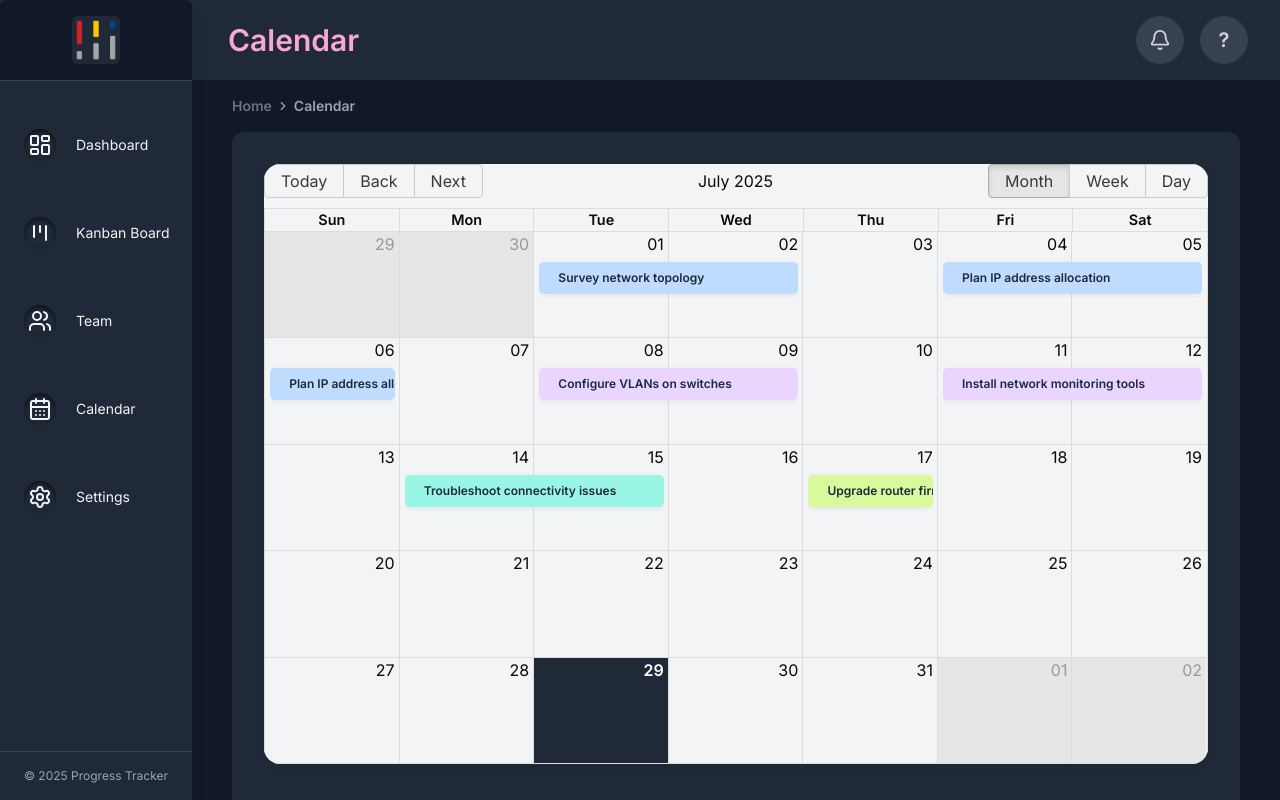
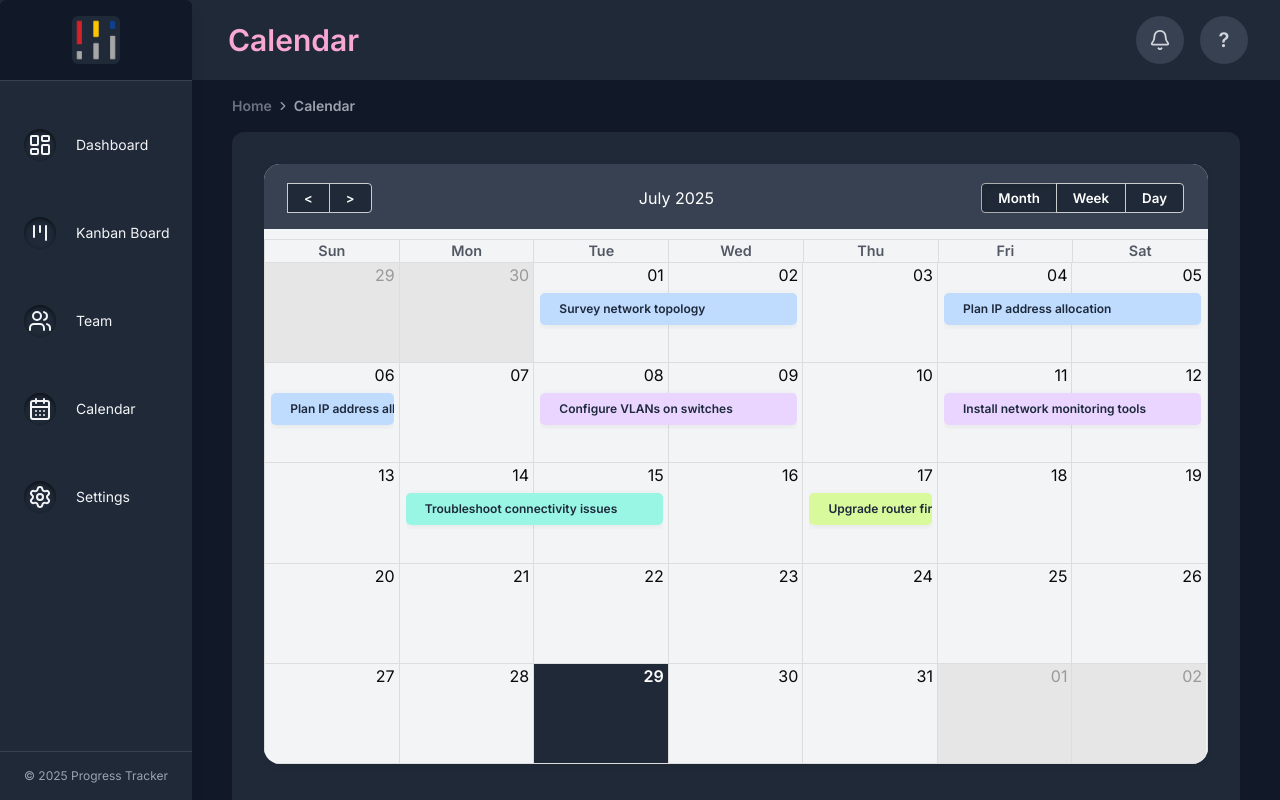
Before and after one commit to definitelynotjin/progress-tracker, a Next.js app in the folder frontend/: page /calendar in a window 1280 px wide. Shown: the top 800 px of the page. Built offline with nearby package versions, Linux system fonts and the light colour scheme; no server answers.

Commit message:
feat: update calendar styles for toolbar and today indicators; enhance button visibility and accessibility

```diff
--- a/frontend/src/app/components/calendar/calendar.module.css
+++ b/frontend/src/app/components/calendar/calendar.module.css
@@ -80,59 +80,3 @@
     box-shadow: 0 4px 16px 0 rgba(30, 41, 59, 0.10);
 
 }
-
-.rbc-toolbar {
-    background: #1e293b;
-    color: #f3f4f6;
-    border-radius: 1.5rem 1.5rem 0 0;
-    padding: 1.2rem 1.5rem 1rem 1.5rem;
-    font-size: 1.2rem;
-    margin-bottom: 0.5rem;
-}
-
-.rbc-toolbar button {
-    background: #f3f4f6;
-    color: #1e293b;
-    border: none;
-    border-radius: 0.5rem;
-    font-weight: 700;
-    margin: 0 0.4rem;
-    padding: 0.6rem 1.2rem;
-    transition: background 0.2s, color 0.2s;
-}
-
-.rbc-toolbar button:active,
-.rbc-toolbar button.rbc-active {
-    background: #f4f5f8;
-    color: #fff;
-}
-
-.rbc-toolbar button:focus {
-    outline: 2px solid #1e293b;
-}
-
-.rbc-event-content>span {
-    width: 100%;
-    display: block;
-}
-
-:global {
-    .rbc-event {
-        border: none !important;
-        box-shadow: none !important;
-        background-clip: padding-box !important;
-    }
-
-    .rbc-allday-cell {
-        display: none !important;
-    }
-
-
-    .rbc-row-segment {
-        border: none !important;
-        box-shadow: none !important;
-        background: transparent !important;
-        padding: 0 !important;
-        margin: 0 !important;
-    }
-}
--- a/frontend/src/app/globals.css
+++ b/frontend/src/app/globals.css
@@ -112,12 +112,70 @@ body {
 
 /* Today text */
 .rbc-current {
-    color: #ffff !important;
+    color: #fff !important;
 }
 
 /* Today box*/
 .rbc-today {
     background: #1f2937 !important;
     color: #ffff !important;
-    box-shadow: 0 2px 8px 0 rgba(159, 191, 244, 0.08);
 }
+
+.rbc-toolbar {
+    background: #374151;
+    color: #ffffff;
+    padding: 1.2rem 1.5rem 1rem 1.5rem;
+    font-size: 1.2rem;
+
+}
+
+.rbc-toolbar button {
+
+    background: #1f2937 !important;
+    color: #fff !important;
+    font-weight: 700 !important;
+    transition: background 0.2s, color 0.2s !important;
+    font-size: smaller !important;
+}
+
+.rbc-toolbar .rbc-btn-group:first-of-type>button:first-child {
+    display: none !important;
+}
+
+/* Back button*/
+.rbc-toolbar .rbc-btn-group:first-of-type>button:nth-child(2) {
+    font-size: 0 !important;
+    position: relative;
+
+}
+
+/*Chevron left*/
+.rbc-toolbar .rbc-btn-group:first-of-type>button:nth-child(2)::before {
+    content: '<' !important;
+    font-size: 13px !important;
+
+}
+
+/* Next button*/
+.rbc-toolbar .rbc-btn-group:first-of-type>button:last-child {
+    font-size: 0 !important;
+    position: relative;
+}
+
+/*Chevron Next*/
+.rbc-toolbar .rbc-btn-group:first-of-type>button:last-child::before {
+    content: '>' !important;
+    font-size: 13px !important;
+
+}
+
+/* Button focus */
+.rbc-toolbar button:focus {
+    outline: 2px solid #ffffff;
+}
+
+/* Self explanatory */
+.rbc-month-header {
+    border-bottom: none !important;
+    color: #535964;
+}
```
